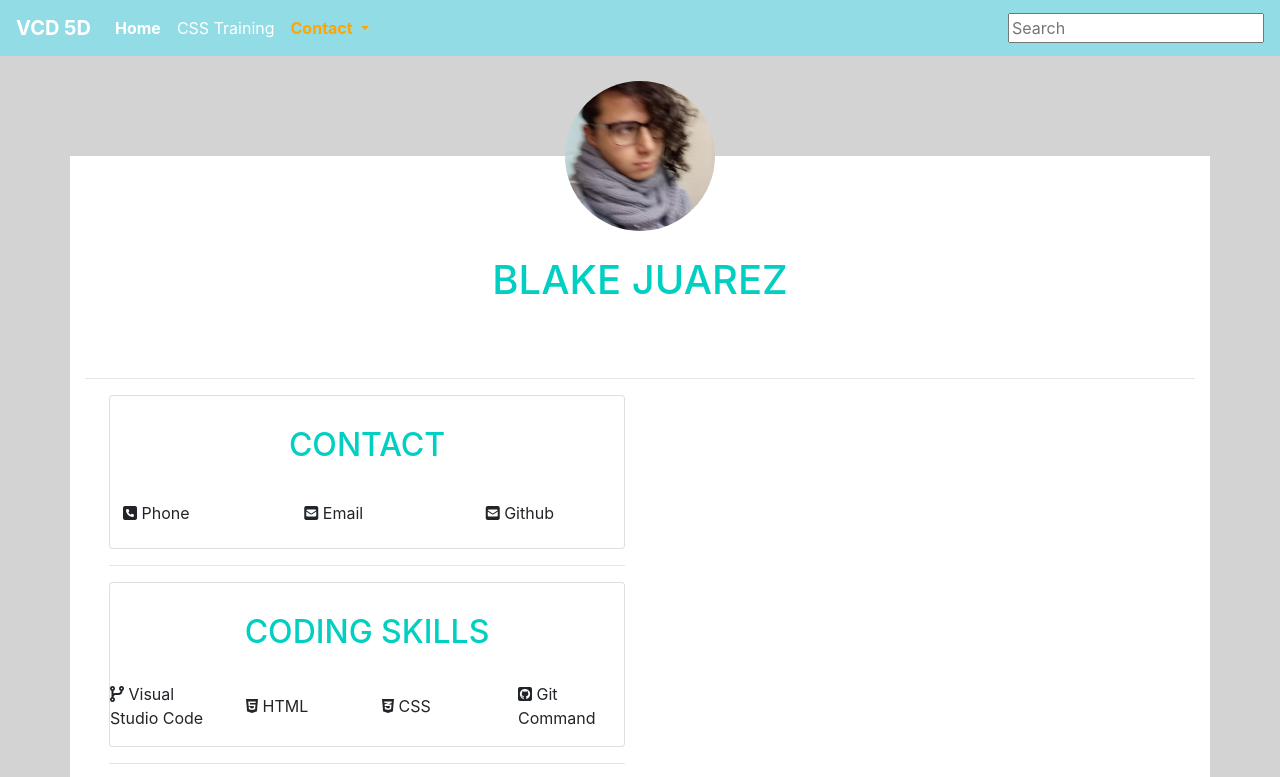
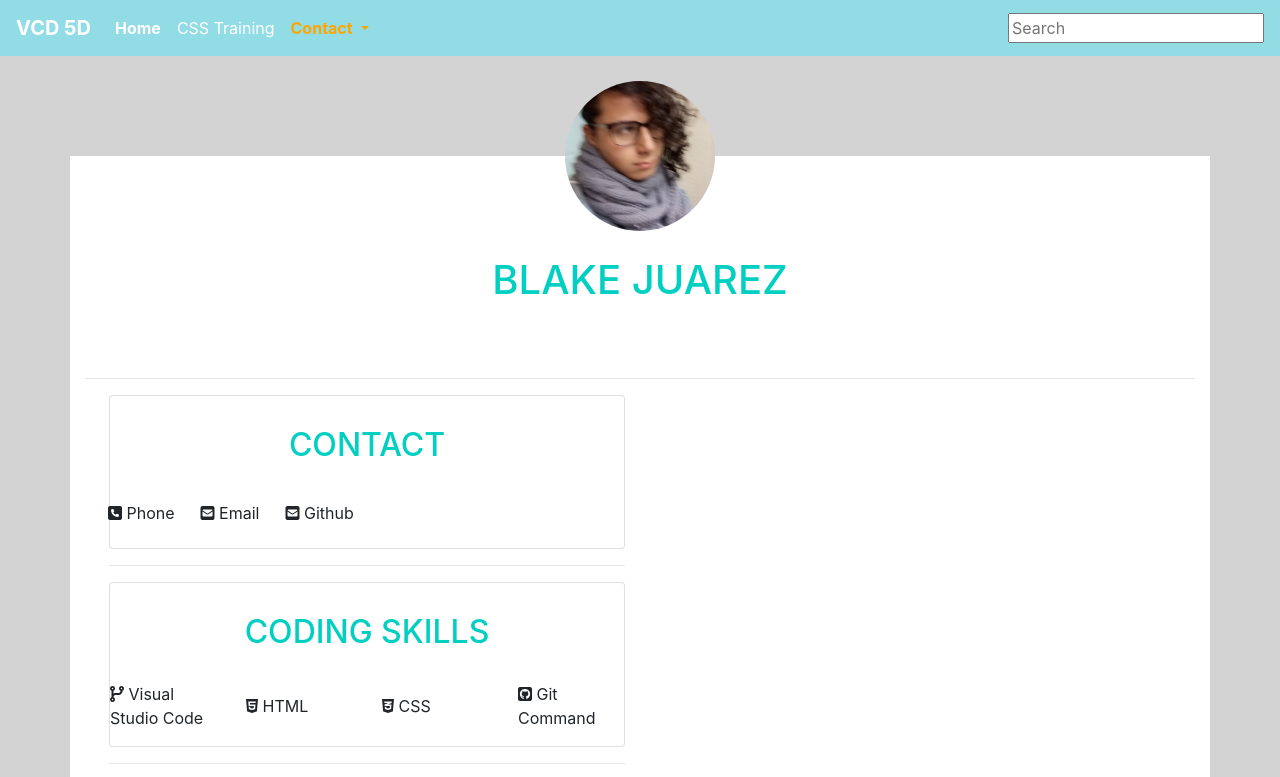
Before and after one commit to bcjuarez/bcjuarez.github.io, a plain HTML site: page resume.html in a window 1280 px wide. Shown: the top 777 px of the page. Drawn offline with nearby package versions, Linux system fonts and the light colour scheme.

Commit message:
faffafffg

```diff
--- a/resume.html
+++ b/resume.html
@@ -89,7 +89,7 @@
                     <div class="card contact">
                         <h2 class="sectionTitle">Contact</h2>
                         <div class="row subSectionBox">
-                            <div class="col">
+                            <div>
                                 <a href="tel:(909)-555-5031" class="btn" data-toggle="tooltip" data-placment="top"
                                     title="(909)-555-5031">
                                     <p>
@@ -98,7 +98,7 @@
                                     </p>
                                 </a>
                             </div>
-                            <div class="col">
+                            <div>
                                 <a href="mailto: bcjuarez16@gmail.com" class="btn" data-toggle="tooltip" data-placment="top"
                                     title="bcjuarez16@gmail.com">
                                     <p>
@@ -107,7 +107,7 @@
                                     </p>
                                 </a>
                             </div>
-                            <div class="col">
+                            <div>
                                 <a href="https://bcjuarez.github.io" target="_blank" class="btn" data-toggle="tooltip"
                                     data-placment="top" title="https://bcjuarez.github.io">
                                     <p>
```
